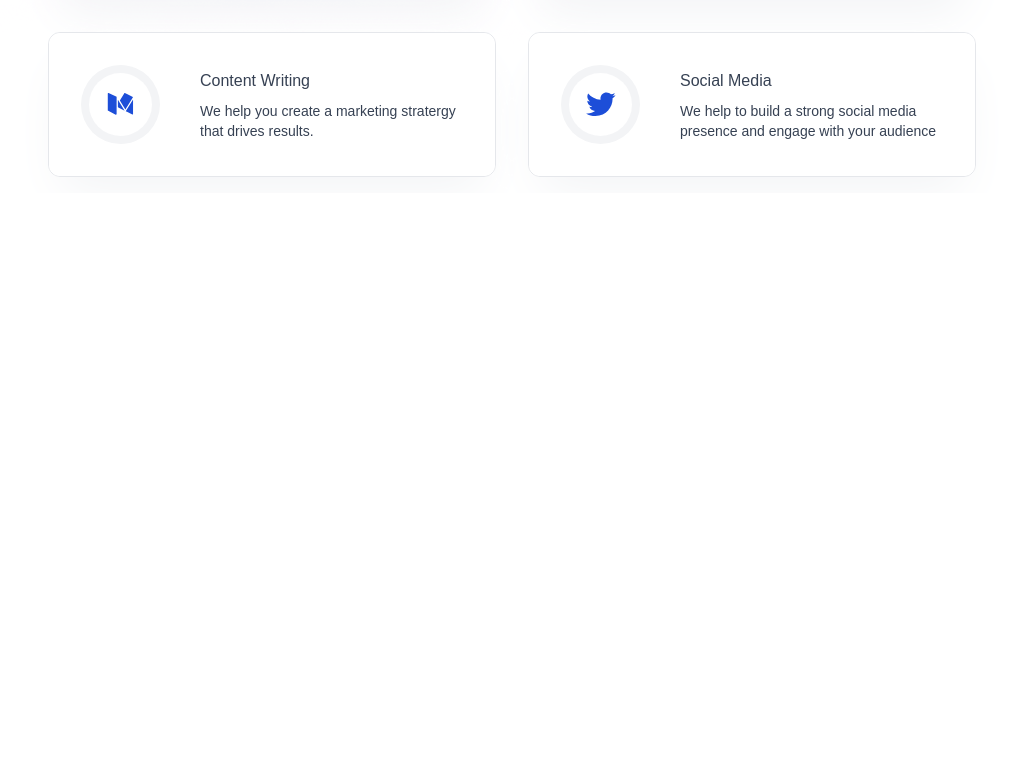
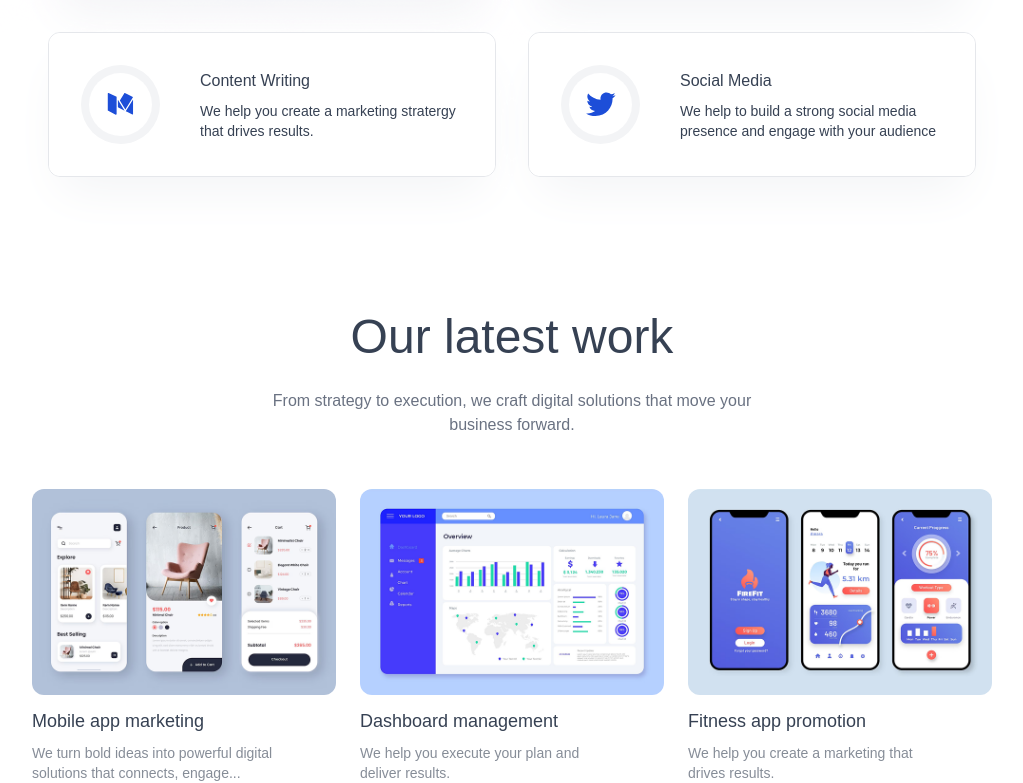
Before and after one commit to Sakesh120/React-mini-projecsts, a React (Vite) app in the folder webProject-1/: page / in a window 1280 px wide. Shown: the part 1608-2391 px from the top of the page, without its empty margins (128-1151 px from the left). Before the commit the page ends 1801 px from the top, so only its background shows below. Built offline with nearby package versions, Linux system fonts and the light colour scheme; a web font is replaced by a local one.

Commit message:
add work section

```diff
--- a/webProject-1/src/App.jsx
+++ b/webProject-1/src/App.jsx
@@ -3,6 +3,7 @@
 import Hero from './components/Hero'
 import TrustedBy from './components/TrustedBy'
 import Services from './components/Services'
+import OurWork from './components/OurWork'
 
 const App = () => {
 const [theme,setTheme]=useState(localStorage.getItem('theme')?localStorage.getItem('theme'):'light')
@@ -13,6 +14,7 @@
       <Hero/>
       <TrustedBy/>
       <Services/>
+      <OurWork/>
     </div>
   )
 }
--- /dev/null
+++ b/webProject-1/src/components/OurWork.jsx
@@ -0,0 +1,42 @@
+import React from 'react'
+import Title from './Title'
+import assets from '../assets/assets'
+
+const OurWork = () => {
+    const workData = [
+        {
+            title: 'Mobile app marketing',
+            description: 'We turn bold ideas into powerful digital solutions that connects, engage...',
+            image: assets.work_mobile_app
+        },
+        {
+            title: 'Dashboard management',
+            description: 'We help you execute your plan and deliver results.',
+            image: assets.work_dashboard_management
+        },
+        {
+            title: 'Fitness app promotion',
+            description: 'We help you create a marketing that drives results.',
+            image: assets.work_fitness_app
+        },
+    ]
+    return (
+        <div id='our-work' className='flex flex-col items-center gap-7 px-4 sm:px-12 lg:px-24 xl:px-40 pt-30 text-gray-700 dark:text-white'>
+            <Title title='Our latest work' desc='From strategy to execution, we craft digital solutions that move your business forward.' />
+
+            <div className='grid sm:grid-cols-2 lg:grid-cols-3 gap-6 w-full max-w-5xl'>
+                {
+                    workData.map((work,index)=>(
+                        <div key={index} className='hover:scale-103 duration-500 transition-all cursor-pointer'>
+                            <img src={work.image} className='w-full rounded-xl' alt="" />
+                            <h3 className='mt-3 mb-2 text-lg font-semibold'>{work.title}</h3>
+                            <p className='text-sm opacity-60 w-5/6'>{work.description}</p>
+                        </div>
+                    ))
+                }
+            </div>
+        </div>
+    )
+}
+
+export default OurWork
--- a/webProject-1/src/components/ServiceCard.jsx
+++ b/webProject-1/src/components/ServiceCard.jsx
@@ -13,9 +13,9 @@
 
 
   return (
-    <div className='relative overflow-hidden max-w-lg m-2 sm:m-4 rounded-xl border border-gray-200 shadow-2xl shadow-gray-100 dark:shadow-white/10 ' onMouseEnter={()=>setVisible(true)} onMouseLeave={()=>setVisible(false)} ref={divRef} onMouseMove={handleMouseMove}>
+    <div className='relative overflow-hidden max-w-lg m-2 sm:m-4 rounded-xl border border-gray-200 dark:border-gray-700 shadow-2xl shadow-gray-100 dark:shadow-white/10 ' onMouseEnter={()=>setVisible(true)} onMouseLeave={()=>setVisible(false)} ref={divRef} onMouseMove={handleMouseMove}>
 
-    <div className={`pointer-events-none blur-2xl rounded-full bg-gradient-to-r from-blue-500 via-indigo-500 to-purple-500 w-[300px] absolute z-0 transition-opacity duration-500 mix-blend-lighten ${visible ? 'opacity-70' : 'opacity-0' }`} style={{top:position.y - 150,left:position.x - 150}}/>
+    <div className={`pointer-events-none blur-2xl rounded-full bg-gradient-to-r from-blue-500 via-indigo-500 to-purple-500 w-[300px] h-[300px] absolute z-0 transition-opacity duration-500 mix-blend-lighten ${visible ? 'opacity-70' : 'opacity-0' }`} style={{top:position.y - 150,left:position.x - 150}}/>
 
         <div className='flex items-center gap-10 p-8 hover:p-7.5 hover:m-0.5 transition-all rounded-[10px] bg-white dark:bg-gray-900 z-10 relative '>
 
--- a/webProject-1/src/components/TrustedBy.jsx
+++ b/webProject-1/src/components/TrustedBy.jsx
@@ -4,7 +4,7 @@
 const TrustedBy = () => {
   return (
     <div className='flex flex-col items-center px-4 sm:px-12 lg;px-24 xl:px-40'>
-      <h3 className='font-semibold'>Trusted by Leading Companies</h3>
+      <h3 className='font-semibold dark:text-white'>Trusted by Leading Companies</h3>
       <div className='flex items-center justify-center flex-wrap gap-10 m-4'>
         {company_logos.map((logo,index) => (
           <img key={index} src={logo} alt="" className='max-h-5 sm:max-h-6 dark:drop-shadow-xl' />
--- a/webProject-1/src/index.css
+++ b/webProject-1/src/index.css
@@ -1,7 +1,7 @@
 @import url('https://fonts.googleapis.com/css2?family=Berkshire+Swash&family=Inter:ital,opsz,wght@0,14..32,100..900;1,14..32,100..900&family=Manrope:wght@200..800&family=Martel+Sans:wght@200;300;400;600;700;800;900&family=Moon+Dance&family=Poppins:ital,wght@0,100;0,200;0,300;0,400;0,500;0,600;0,700;0,800;0,900;1,100;1,200;1,300;1,400;1,500;1,600;1,700;1,800;1,900&family=Raleway:ital,wght@0,100..900;1,100..900&family=Roboto:ital,wght@0,100..900;1,100..900&display=swap');
 @import "tailwindcss";
 
-@custom-variant dark {&:where(.dark,.dark *)}
+@custom-variant dark (&:where(.dark,.dark *));
 
 *{
     font-family:"Martel Sans", sans-serif;
```
